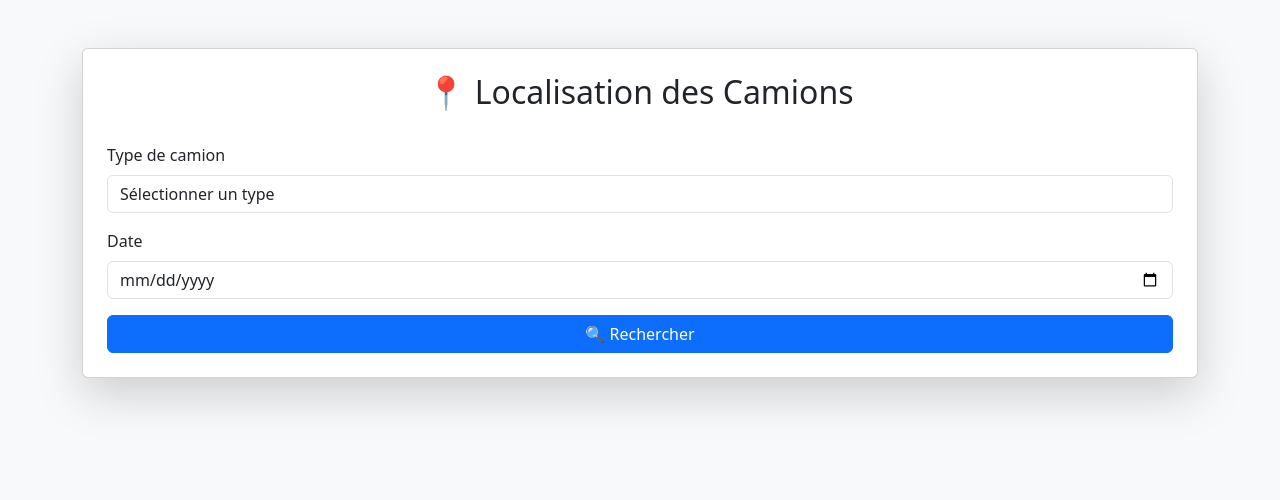
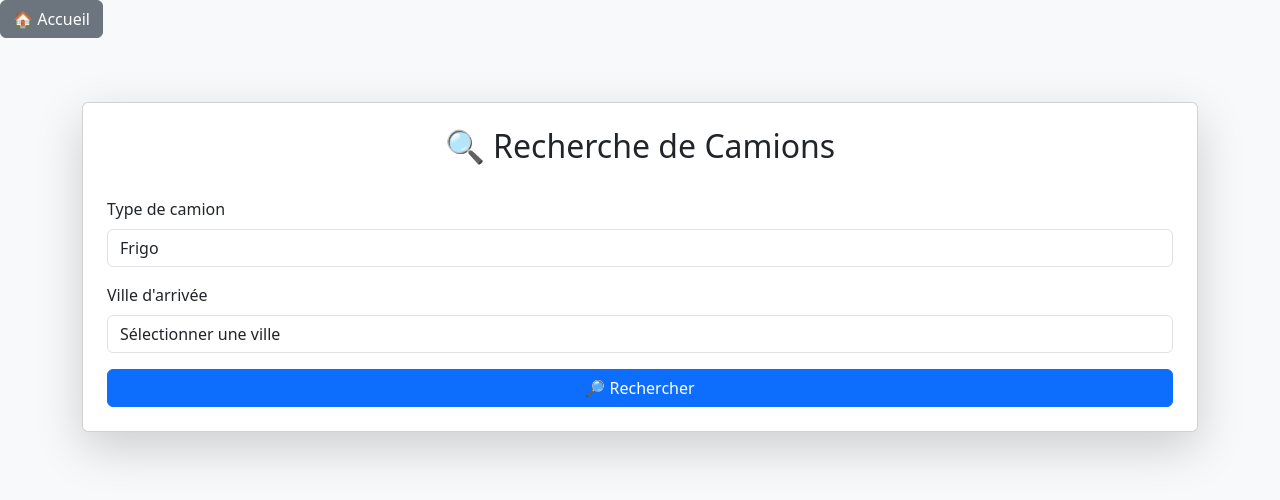
Before and after one commit to aferrah/Cametard, a PHP site: page /localisation_camions.php in a window 1280 px wide. Shown: the top 500 px of the page. Run offline with PHP 8.4, Linux system fonts and the light colour scheme; a user stored in the database is signed in; data comes from the database, SQL or seed files in the repository; a stand-in replaces the project's code that opens the database connection.

Commit message:
derniere version du projet

```diff
--- a/ajouter_camion.php
+++ b/ajouter_camion.php
@@ -33,6 +33,7 @@ if ($_SERVER["REQUEST_METHOD"] == "POST") {
     <link rel="stylesheet" href="https://cdn.jsdelivr.net/npm/bootstrap@5.3.0/dist/css/bootstrap.min.css">
 </head>
 <body class="bg-light">
+    <a href="index.php" class="btn btn-secondary m-3">🏠 Accueil</a>
     <div class="container mt-5">
         <div class="card p-4 shadow-lg">
             <h2 class="text-center">🚛 Ajouter un Camion</h2>
--- a/dashboard.php
+++ b/index.php
@@ -4,10 +4,8 @@ if (!isset($_SESSION["user_id"])) {
     header("Location: login.php");
     exit();
 }
-
 include "config.php";
 
-// Récupérer les informations de l'utilisateur connecté
 $user_id = $_SESSION["user_id"];
 $stmt = $conn->prepare("SELECT username, role FROM Logins WHERE id = ?");
 $stmt->bind_param("i", $user_id);
@@ -22,7 +20,7 @@ $stmt->close();
 <head>
     <meta charset="UTF-8">
     <meta name="viewport" content="width=device-width, initial-scale=1.0">
-    <title>Tableau de Bord</title>
+    <title>Accueil</title>
     <link rel="stylesheet" href="https://cdn.jsdelivr.net/npm/bootstrap@5.3.0/dist/css/bootstrap.min.css">
 </head>
 <body class="bg-light">
--- a/localisation_camions.php
+++ b/localisation_camions.php
@@ -6,17 +6,21 @@ if (!isset($_SESSION["user_id"])) {
 }
 include "config.php";
 
-$types_camions = ['frigo', 'citerne', 'palette', 'plateau'];
+$ville_options = [];
+$result = $conn->query("SELECT DISTINCT ville_arrivee FROM Cargaisons ORDER BY ville_arrivee");
+while ($row = $result->fetch_assoc()) {
+    $ville_options[] = $row['ville_arrivee'];
+}
+
 $results = [];
 $searchPerformed = false;
-
 if ($_SERVER["REQUEST_METHOD"] == "POST") {
     $searchPerformed = true;
     $type = $_POST["type"];
-    $date = $_POST["date"];
+    $ville = $_POST["ville"];
 
-    $stmt = $conn->prepare("SELECT c.immat, c.type_camion, l.ville_matin, l.ville_soir FROM Camions c JOIN Localisation l ON c.immat = l.immat WHERE c.type_camion = ? AND l.date_localisation = ?");
-    $stmt->bind_param("ss", $type, $date);
+    $stmt = $conn->prepare("SELECT cam.immat, cam.type_camion, c.id_cargaison, c.date_transport, c.ville_depart, c.ville_arrivee, c.numero_permis, ch.nom, ch.prenom FROM Camions cam JOIN Cargaisons c ON cam.immat = c.immat JOIN Chauffeurs ch ON c.numero_permis = ch.numero_permis WHERE cam.type_camion = ? AND c.ville_arrivee = ?");
+    $stmt->bind_param("ss", $type, $ville);
     $stmt->execute();
     $result = $stmt->get_result();
     while ($row = $result->fetch_assoc()) {
@@ -31,28 +35,40 @@ if ($_SERVER["REQUEST_METHOD"] == "POST") {
 <head>
     <meta charset="UTF-8">
     <meta name="viewport" content="width=device-width, initial-scale=1.0">
-    <title>Localisation des Camions</title>
+    <title>Rechercher des Camions</title>
     <link rel="stylesheet" href="https://cdn.jsdelivr.net/npm/bootstrap@5.3.0/dist/css/bootstrap.min.css">
+    <script>
+        function toggleDetails(id) {
+            let details = document.getElementById("details-" + id);
+            details.style.display = details.style.display === "none" ? "block" : "none";
+        }
+    </script>
 </head>
 <body class="bg-light">
+    <a href="index.php" class="btn btn-secondary mb-3">🏠 Accueil</a>
     <div class="container mt-5">
         <div class="card p-4 shadow-lg">
-            <h2 class="text-center">📍 Localisation des Camions</h2>
+            <h2 class="text-center">🔍 Recherche de Camions</h2>
             <form method="post" class="mt-4">
                 <div class="mb-3">
                     <label class="form-label">Type de camion</label>
                     <select name="type" class="form-control" required>
-                        <option value="" disabled selected>Sélectionner un type</option>
-                        <?php foreach ($types_camions as $type): ?>
-                            <option value="<?= htmlspecialchars($type) ?>"><?= htmlspecialchars($type) ?></option>
+                        <option value="frigo">Frigo</option>
+                        <option value="citerne">Citerne</option>
+                        <option value="palette">Palette</option>
+                        <option value="plateau">Plateau</option>
+                    </select>
+                </div>
+                <div class="mb-3">
+                    <label class="form-label">Ville d'arrivée</label>
+                    <select name="ville" class="form-control" required>
+                        <option value="" disabled selected>Sélectionner une ville</option>
+                        <?php foreach ($ville_options as $ville): ?>
+                            <option value="<?= htmlspecialchars($ville) ?>"><?= htmlspecialchars($ville) ?></option>
                         <?php endforeach; ?>
                     </select>
                 </div>
-                <div class="mb-3">
-                    <label class="form-label">Date</label>
-                    <input type="date" name="date" class="form-control" required>
-                </div>
-                <button type="submit" class="btn btn-primary w-100">🔍 Rechercher</button>
+                <button type="submit" class="btn btn-primary w-100">🔎 Rechercher</button>
             </form>
 
             <?php if ($searchPerformed): ?>
@@ -62,16 +78,22 @@ if ($_SERVER["REQUEST_METHOD"] == "POST") {
                         <ul class="list-group">
                             <?php foreach ($results as $row): ?>
                                 <li class="list-group-item">
-                                    🚛 Camion <?= htmlspecialchars($row["immat"]) ?>
-                                    <br><strong>Départ :</strong> <?= htmlspecialchars($row["ville_matin"]) ?>
-                                    <br><strong>Arrivée :</strong> <?= htmlspecialchars($row["ville_soir"]) ?>
+                                    <button class="btn btn-link" onclick="toggleDetails(<?= $row['id_cargaison'] ?>)">
+                                        🚛 Camion <?= htmlspecialchars($row["immat"]) ?> - Cargaison ID: <?= htmlspecialchars($row["id_cargaison"]) ?>
+                                    </button>
+                                    <div id="details-<?= $row['id_cargaison'] ?>" style="display:none; margin-top:10px;" class="border p-2 bg-light">
+                                        <p><strong>Date:</strong> <?= htmlspecialchars($row["date_transport"]) ?></p>
+                                        <p><strong>Ville Départ:</strong> <?= htmlspecialchars($row["ville_depart"]) ?></p>
+                                        <p><strong>Ville Arrivée:</strong> <?= htmlspecialchars($row["ville_arrivee"]) ?></p>
+                                        <p><strong>Chauffeur:</strong> <?= htmlspecialchars($row["nom"]) ?> <?= htmlspecialchars($row["prenom"]) ?></p>
+                                    </div>
                                 </li>
                             <?php endforeach; ?>
                         </ul>
                     </div>
                 <?php else: ?>
                     <div class="mt-4 alert alert-warning text-center">
-                        ⚠ Aucun camion trouvé pour cette recherche !
+                        ⚠ Aucun résultat trouvé pour cette recherche !
                     </div>
                 <?php endif; ?>
             <?php endif; ?>
--- a/modifier_chauffeur.php
+++ b/modifier_chauffeur.php
@@ -49,6 +49,7 @@ if ($_SERVER["REQUEST_METHOD"] == "POST") {
     <link rel="stylesheet" href="https://cdn.jsdelivr.net/npm/bootstrap@5.3.0/dist/css/bootstrap.min.css">
 </head>
 <body class="bg-light">
+    <a href="index.php" class="btn btn-secondary m-3">🏠 Accueil</a>
     <div class="container mt-5">
         <div class="card p-4 shadow-lg">
             <h2 class="text-center">✏️ Modifier un Chauffeur</h2>
--- a/recherche_camions.php
+++ b/recherche_camions.php
@@ -45,6 +45,7 @@ if ($_SERVER["REQUEST_METHOD"] == "POST") {
     </script>
 </head>
 <body class="bg-light">
+    <a href="index.php" class="btn btn-secondary m-3">🏠 Accueil</a>
     <div class="container mt-5">
         <div class="card p-4 shadow-lg">
             <h2 class="text-center">🔍 Recherche de Camions</h2>
```
Also changed, not shown: login.php (+4 -3 lines).
